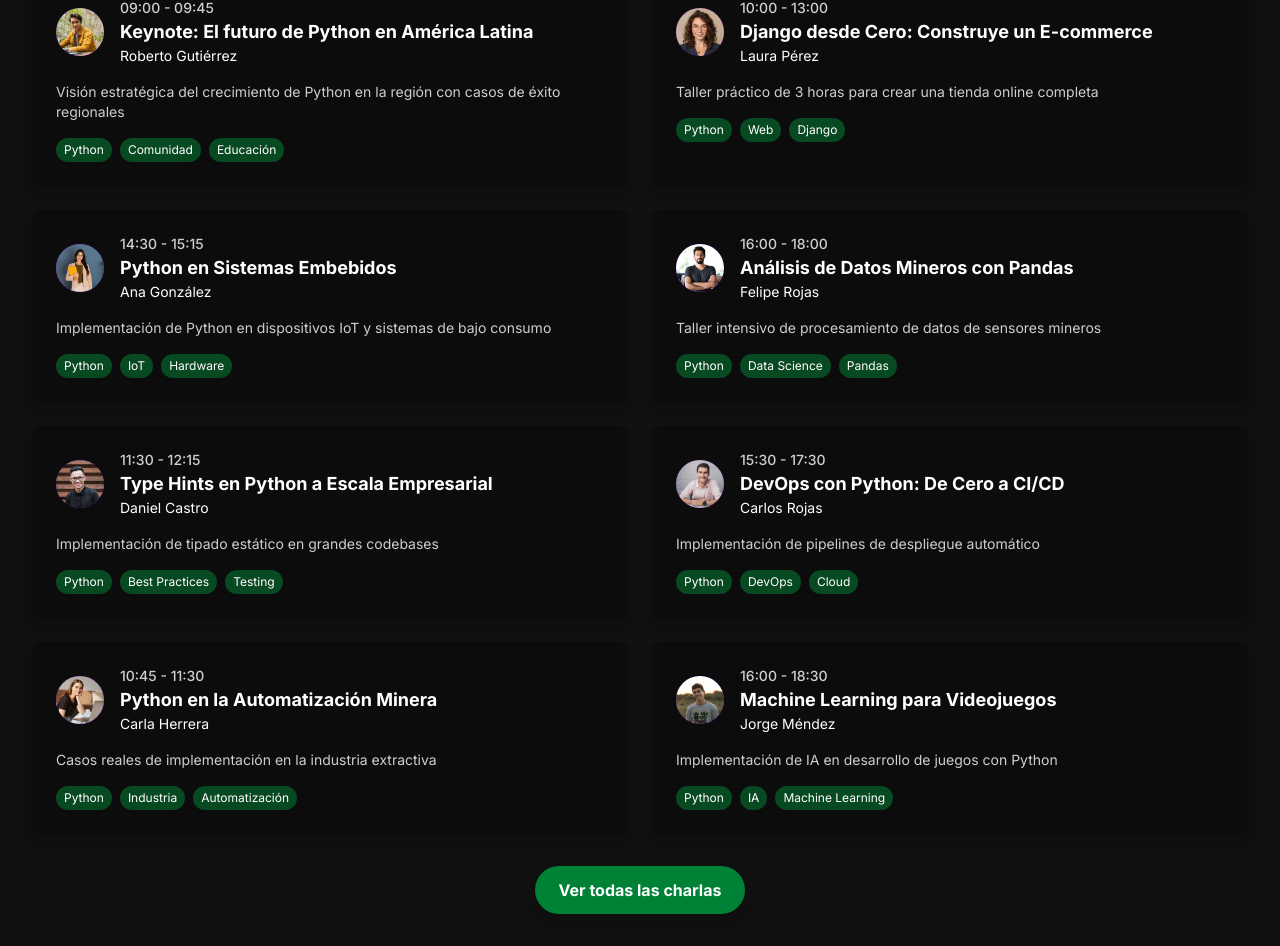
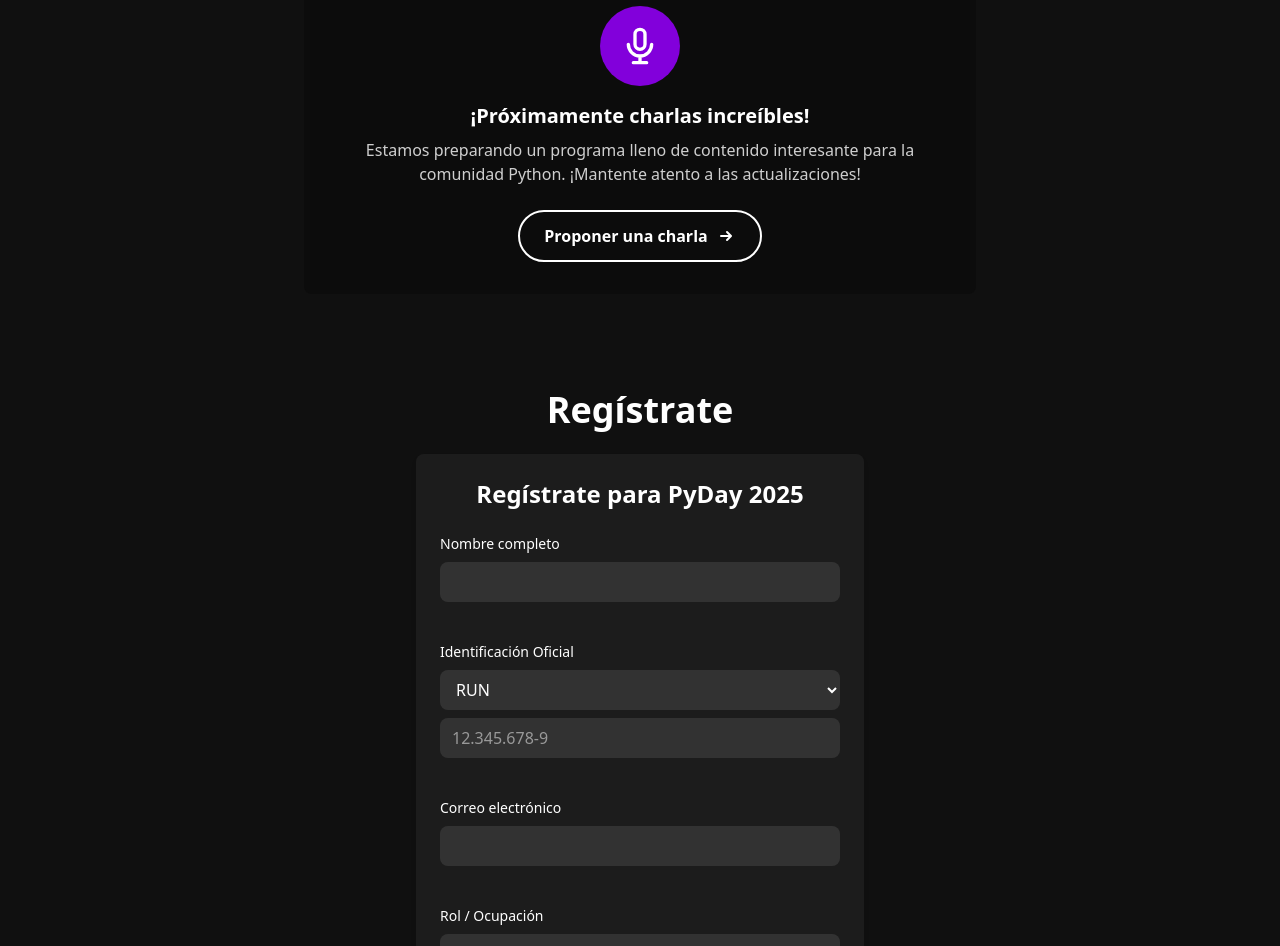
Before and after one commit to python-chile/pydaydotcl, a Next.js app: page / in a window 1280 px wide. Shown: the part 1842-2788 px from the top of the page. Built offline with nearby package versions, Linux system fonts and the light colour scheme.

Commit message:
Update main views

```diff
--- a/src/app/layout.js
+++ b/src/app/layout.js
@@ -1,25 +1,41 @@
-import { Inter } from "next/font/google";
+import { Inter, Open_Sans, Open_Sans_Condensed } from "next/font/google";
 import "./globals.css";
 import Header from "@/components/Header";
 import Footer from "@/components/Footer";
 
 const inter = Inter({ subsets: ["latin"] });
+// Configuración para versiones Open Sans
+const openSansRegular = Open_Sans({
+  subsets: ["latin"],
+  weight: "400",
+  variable: "--font-open-sans-regular",
+  display: "swap",
+});
+const openSansSemiBold = Open_Sans({
+  subsets: ["latin"],
+  weight: "600",
+  variable: "--font-open-sans-semibold",
+  display: "swap",
+});
+const openSansBold = Open_Sans({
+  subsets: ["latin"],
+  weight: "700",
+  variable: "--font-open-sans-bold",
+  display: "swap",
+});
 
+// Forzar modo oscuro
 export const viewport = {
   width: "device-width",
   initialScale: 1,
   maximumScale: 5,
-  themeColor: [
-    { media: "(prefers-color-scheme: light)", color: "#3775a9" },
-    { media: "(prefers-color-scheme: dark)", color: "#306998" },
-  ],
-  colorScheme: "light dark",
+  themeColor: "#3D8B37",
+  colorScheme: "dark",
 };
 
 export const metadata = {
   title: "PyDay Chile 2025",
-  description:
-    "Evento anual gratuito para promover y fomentar el lenguaje de programación Python en Chile",
+  description: "Evento anual gratuito que reúne a la comunidad Python en distintas ciudades de Chile con charlas, talleres y networking para todos los niveles",
   keywords: [
     "Python",
     "Chile",
@@ -28,8 +44,11 @@
     "Desarrollo web",
     "Data Science",
     "Comunidad",
+    "Talleres",
+    "Charlas",
+    "Hackathon",
   ],
-  authors: [{ name: "Comunidad Python Chile", url: "https://pyday.cl" }],
+  authors: [{ name: "Comunidad Python Chile", url: "https://pyday.vercel.app/" }],
   creator: "Comunidad Python Chile",
   publisher: "Comunidad Python Chile",
   robots: {
@@ -60,10 +79,10 @@
         sizes: "512x512",
       },
     ],
-    shortcut: "/shortcut-icon.webp",
+    shortcut: "/favicon-32x32.webp",
     apple: [{ url: "/apple-touch-icon.webp", sizes: "180x180" }],
     other: [
-      { rel: "mask-icon", url: "/safari-pinned-tab.svg", color: "#3775a9" },
+      { rel: "mask-icon", url: "/safari-pinned-tab.svg", color: "#3D8B37" },
     ],
   },
   manifest: "/manifest.json",
@@ -74,7 +93,7 @@
     statusBarStyle: "black-translucent",
   },
   category: "technology",
-  metadataBase: new URL("https://pyday.cl"),
+  metadataBase: new URL("https://pyday.vercel.app/"),
   alternates: {
     canonical: "/",
     languages: {
@@ -87,16 +106,15 @@
     locale: "es_CL",
     alternateLocale: ["en_US"],
     title: "PyDay Chile 2025",
-    description:
-      "¡El evento más importante de Python en Chile! Charlas, workshops y networking para todos los niveles",
+    description: "PyDay Chile es un evento anual gratuito que reúne a entusiastas, desarrolladores y académicos en un día lleno de Python con charlas inspiradoras, talleres prácticos y networking en diversas ciudades de Chile.",
     siteName: "PyDay Chile",
-    url: "https://pyday.cl",
+    url: "https://pyday.vercel.app/",
     images: [
       {
-        url: "/images/banner-og.jpg",
+        url: "/images/banner-og.webp",
         width: 1200,
         height: 630,
-        alt: "PyDay Chile 2025 Banner",
+        alt: "PyDay Chile 2025 - Un día de Python en tu ciudad",
       },
       {
         url: "/images/logo-pyday.webp",
@@ -108,15 +126,17 @@
   },
   twitter: {
     card: "summary_large_image",
-    title: "PyDay Chile 2025",
-    description: "Evento anual de Python más importante de Chile",
+    title: "PyDay Chile 2025 - Evento anual de Python en tu ciudad",
+    description: "Sumérgete en un día lleno de Python con charlas, talleres y networking en distintas ciudades de Chile. ¡Un evento gratuito impulsado por la comunidad!",
     siteId: "@pythonchile",
     creator: "@pythonchile",
     creatorId: "@pythonchile",
     images: [
       {
-        url: "/images/banner-twitter.jpg",
+        url: "/images/banner-og.webp",
         alt: "PyDay Chile 2025",
+        width: 1200,
+        height: 628,
       },
     ],
   },
@@ -124,16 +144,18 @@
     google: "google-site-verification-code",
     yandex: "yandex-verification-code",
     other: {
-      me: ["mailto:contacto@pyday.cl", "https://twitter.com/pythonchile"],
+      me: ["mailto:pyday@pythonchile.cl", "https://twitter.com/pythonchile"],
     },
   },
 };
 
 export default function RootLayout({ children }) {
   return (
-    <html lang="es">
-      <body className={`${inter.className} min-h-screen flex flex-col`}>
-        <div className="gradient-bg fixed inset-0 -z-10" />
+    <html lang="es" className="dark">
+      <body
+        className={`${openSansRegular.variable} min-h-screen flex flex-col bg-py-dark text-white`}
+      >
+        <div className="fixed inset-0 -z-10 bg-py-dark" />
         <Header />
         <main className="flex-grow">{children}</main>
         <Footer />
--- a/src/app/page.js
+++ b/src/app/page.js
@@ -1,14 +1,14 @@
+import Link from "next/link";
+import Image from "next/image";
 import CountdownTimer from "@/components/CountdownTimer";
 import ChileMap from "@/components/ChileMap";
 import TalkCard from "@/components/TalkCard";
 import RegistrationForm from "@/components/RegistrationForm";
 import HeroSection from "@/components/HeroSection";
 import SponsorList from "./sponsors/components/SponsorList";
-import Link from "next/link";
-import Image from "next/image";
-import featuredTalks from "@/data/talks";
+import featuredTalks from "@/data/featuredTalks";
 
-// FIXME: Datos de ejemplo - Estos deberían venir de una base de datos o CMS
+// TODO: Datos de ejemplo - Estos deberían venir de una base de datos o CMS
 const cities = [
   {
     name: "Copiapó",
@@ -49,7 +49,6 @@
         title="PyDay Chile 2025"
         subtitle="El evento anual gratuito para la comunidad Python en Chile"
       >
-
         <CountdownTimer targetDate={firstEventDate} />
         <div className="mt-8">
           <Link href="#ciudades" className="btn-primary">
@@ -67,16 +66,65 @@
       {/* Agenda / Charlas Section */}
       <section className="container-py">
         <h2 className="section-title">Charlas Destacadas</h2>
-        <div className="grid grid-cols-1 md:grid-cols-2 gap-6 mt-8">
+        {featuredTalks && featuredTalks.length > 0 ? (
+          <div className="grid grid-cols-1 md:grid-cols-2 lg:grid-cols-3 xl:grid-cols-2 gap-6 mt-8 max-w-5xl mx-auto">
             {featuredTalks.map((talk, index) => (
               <TalkCard key={index} talk={talk} />
             ))}
           </div>
+        ) : (
+          <div className="bg-black/20 backdrop-blur-sm rounded-lg p-6 md:p-8 max-w-2xl mx-auto mt-8 text-center">
+            <div className="w-16 h-16 md:w-20 md:h-20 bg-purple-700 rounded-full flex items-center justify-center mx-auto mb-4">
+              <svg
+                xmlns="http://www.w3.org/2000/svg"
+                className="h-8 w-8 md:h-10 md:w-10"
+                fill="none"
+                viewBox="0 0 24 24"
+                stroke="currentColor"
+              >
+                <path
+                  strokeLinecap="round"
+                  strokeLinejoin="round"
+                  strokeWidth={2}
+                  d="M19 11a7 7 0 01-7 7m0 0a7 7 0 01-7-7m7 7v4m0 0H8m4 0h4m-4-8a3 3 0 01-3-3V5a3 3 0 116 0v6a3 3 0 01-3 3z"
+                />
+              </svg>
+            </div>
+            <h3 className="text-lg md:text-xl font-bold mb-2">
+              ¡Próximamente charlas increíbles!
+            </h3>
+            <p className="text-white/80 mb-6 text-sm md:text-base">
+              Estamos preparando un programa lleno de contenido interesante para
+              la comunidad Python. ¡Mantente atento a las actualizaciones!
+            </p>
+            <Link
+              href="https://sessionize.com/pyday-valparaiso-2025/"
+              target="_blank"
+              className="btn-secondary inline-flex items-center text-sm md:text-base"
+            >
+              <span>Proponer una charla</span>
+              <svg
+                xmlns="http://www.w3.org/2000/svg"
+                className="h-4 w-4 md:h-5 md:w-5 ml-2"
+                viewBox="0 0 20 20"
+                fill="currentColor"
+              >
+                <path
+                  fillRule="evenodd"
+                  d="M10.293 5.293a1 1 0 011.414 0l4 4a1 1 0 010 1.414l-4 4a1 1 0 01-1.414-1.414L12.586 11H5a1 1 0 110-2h7.586l-2.293-2.293a1 1 0 010-1.414z"
+                  clipRule="evenodd"
+                />
+              </svg>
+            </Link>
+          </div>
+        )}
+        {featuredTalks && featuredTalks.length > 0 && (
           <div className="flex justify-center mt-8">
-          <Link href="/" className="btn-primary">
+            <Link href="/talks" className="btn-primary">
               Ver todas las charlas
             </Link>
           </div>
+        )}
       </section>
 
       {/* Registro Section */}
@@ -109,13 +157,19 @@
 
       {/* Patrocinadores Section - Versión Simplificada */}
       <section id="patrocinadores" className="container-py">
-        <h2 className="section-title">Nuestros Patrocinadores</h2>
+        <h2
+          className="section-title text-transparent bg-clip-text
+  bg-gradient-to-r from-green-400 to-white font-bold
+  tracking-wider text-4xl mb-0"
+        >
+          Nuestros Patrocinadores
+        </h2>
         {/* FIXME: Escoger formato de Patrocinadores */}
         <SponsorList />
-        {/* Patrocinadores Gold */}
+        {/* Patrocinadores Premium */}
         {/* <div className="mt-8">
           <h3 className="text-2xl font-bold text-center mb-6 text-yellow-400">
-            Patrocinadores Gold
+            Patrocinadores Premium
           </h3>
           <div className="flex justify-center">
             <a
@@ -136,10 +190,10 @@
           </div>
         </div> */}
 
-        {/* Patrocinadores Silver */}
+        {/* Patrocinadores Básico */}
         {/* <div className="mt-12">
           <h3 className="text-2xl font-bold text-center mb-6 text-gray-300">
-            Patrocinadores Silver
+            Patrocinadores Básico
           </h3>
           <div className="flex justify-center">
             <a
--- a/src/components/CTAFinal.js
+++ b/src/components/CTAFinal.js
@@ -7,8 +7,12 @@
   subtitle,
   buttonText,
   href = '#contacto',
-  className = 'bg-gradient-to-b from-green-900/40 to-black/60'
+  className = 'bg-gradient-to-b from-green-900/40 to-black/60',
+  email
 }) {
+  // Si se proporciona un email, crear un mailto link
+  const linkHref = email ? `mailto:${email}?subject=Interés en patrocinar PyDay Chile 2025` : href;
+
   return (
     <motion.section
       initial={{ opacity: 0, y: 20 }}
@@ -19,7 +23,7 @@
       <div className="max-w-3xl mx-auto">
         <h2 className="text-3xl md:text-4xl font-bold mb-6">{title}</h2>
         {subtitle && <p className="text-xl mb-8">{subtitle}</p>}
-        <Link href={href} target='_blank' className="btn-primary inline-flex items-center">
+        <Link href={linkHref} target={email ? '_blank' : undefined} rel={email ? 'noopener noreferrer' : undefined} className="btn-primary inline-flex items-center">
           {buttonText}
           <svg
             xmlns="http://www.w3.org/2000/svg"
```
Also changed, not shown: src/app/[city]/page.js (+35 -101 lines). Lines whose indentation alone changed are shown as unchanged.
